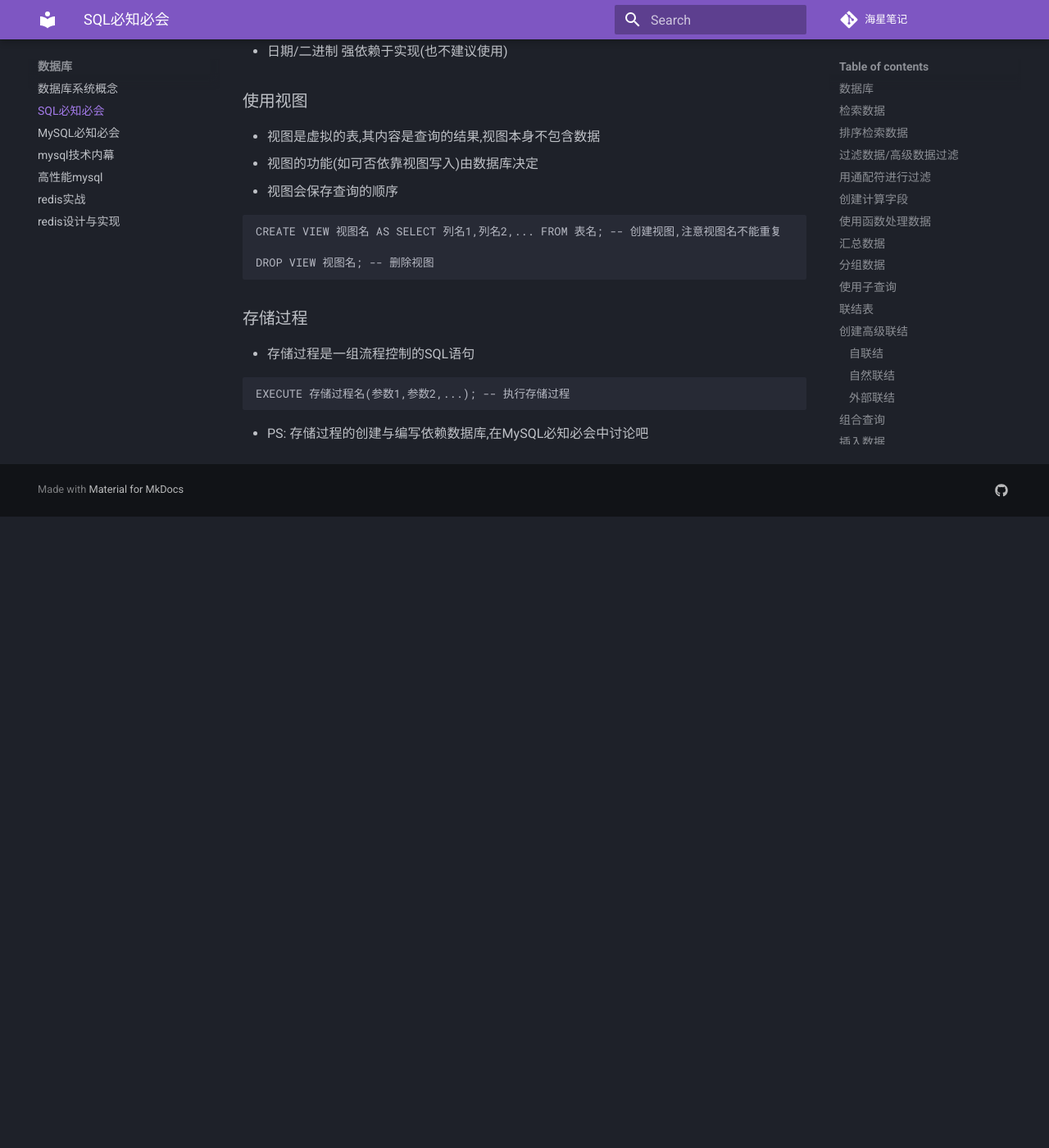
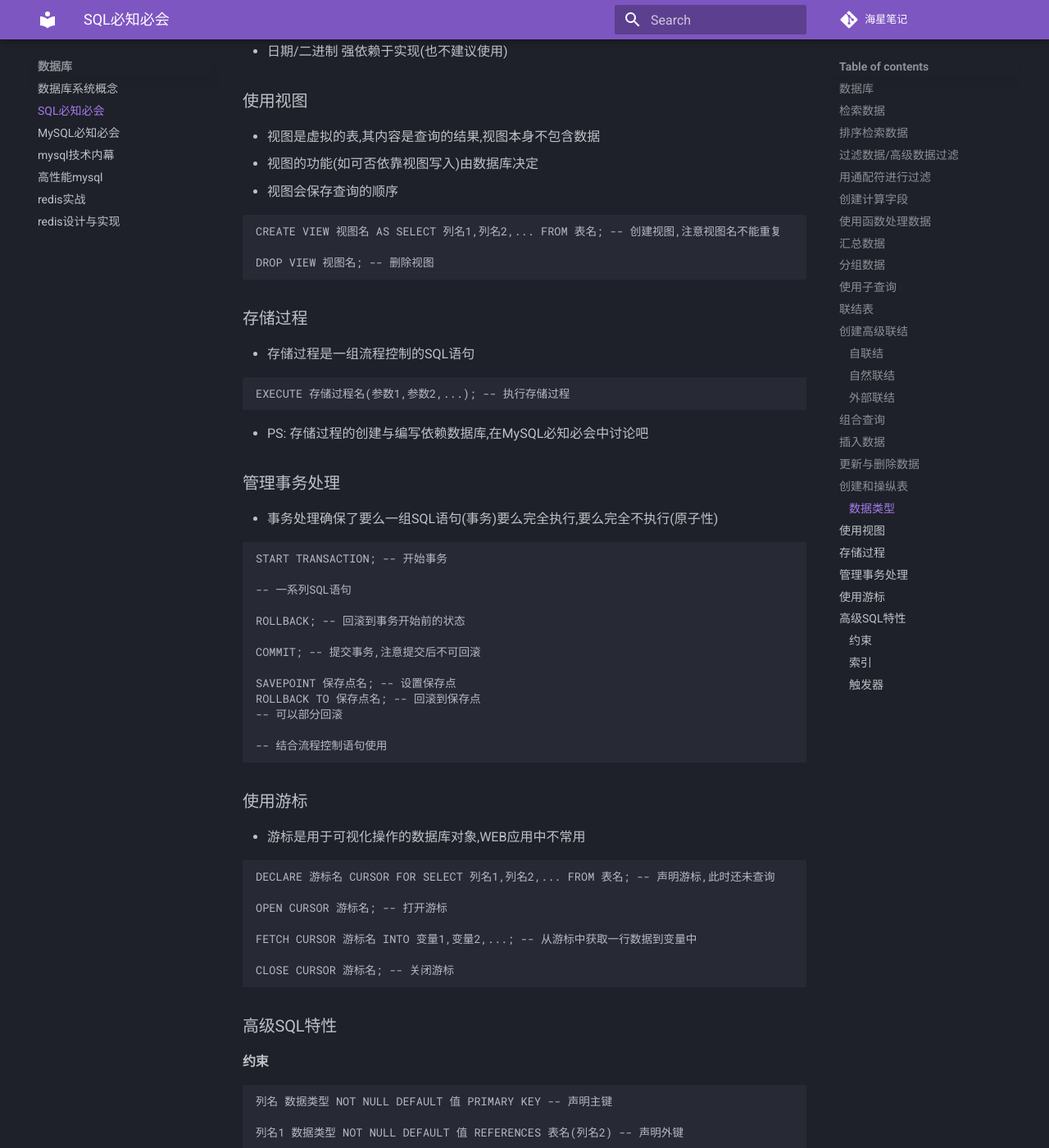
Before and after one commit to hxaxd/hxlog, an MkDocs documentation site: the page built from docs/进阶/数据库/SQL必知必会.md, in a window 1280 px wide and 1400 px high, scrolled down 5488 px. Shown: the whole window at 82% size. Built offline with MkDocs 1.6.1 and Material for MkDocs 9.7.7, drawn with Linux system fonts in a browser that asks for light colours; comment, search, counter and statistics services are not loaded; before the commit the page ends 6118 px from its top, so only the background shows below that; some of the changed text lies outside the part shown.

Commit message:
happy new chinese year

````diff
--- a/docs/进阶/数据库/SQL必知必会.md
+++ b/docs/进阶/数据库/SQL必知必会.md
@@ -260,3 +260,65 @@ EXECUTE 存储过程名(参数1,参数2,...); -- 执行存储过程
 ```
 
 - PS: 存储过程的创建与编写依赖数据库,在MySQL必知必会中讨论吧
+
+### 管理事务处理
+
+- 事务处理确保了要么一组SQL语句(事务)要么完全执行,要么完全不执行(原子性)
+
+```sql
+START TRANSACTION; -- 开始事务
+
+-- 一系列SQL语句
+
+ROLLBACK; -- 回滚到事务开始前的状态
+
+COMMIT; -- 提交事务,注意提交后不可回滚
+
+SAVEPOINT 保存点名; -- 设置保存点
+ROLLBACK TO 保存点名; -- 回滚到保存点
+-- 可以部分回滚
+
+-- 结合流程控制语句使用
+```
+
+### 使用游标
+
+- 游标是用于可视化操作的数据库对象,WEB应用中不常用
+
+```sql
+DECLARE 游标名 CURSOR FOR SELECT 列名1,列名2,... FROM 表名; -- 声明游标,此时还未查询
+
+OPEN CURSOR 游标名; -- 打开游标
+
+FETCH CURSOR 游标名 INTO 变量1,变量2,...; -- 从游标中获取一行数据到变量中
+
+CLOSE CURSOR 游标名; -- 关闭游标
+```
+
+### 高级SQL特性
+
+#### 约束
+
+```sql
+列名 数据类型 NOT NULL DEFAULT 值 PRIMARY KEY -- 声明主键
+
+列名1 数据类型 NOT NULL DEFAULT 值 REFERENCES 表名(列名2) -- 声明外键
+
+列名 数据类型 NOT NULL DEFAULT 值 UNIQUE -- 声明唯一键(不可作外键)
+
+列名 数据类型 NOT NULL DEFAULT 值 CHECK(真值表达式) -- 检查约束
+
+ALTER TABLE 表名 ADD CONSTRAINT 约束; -- 添加约束
+```
+
+#### 索引
+
+- 索引是对表以其中一列值进行排序的缓存(便于快速查找)
+
+```sql
+CREATE INDEX 索引名 ON 表名(列名); -- 创建索引
+```
+
+#### 触发器
+
+- 触发器是特殊的存储过程,当它依托的表发生特定操作(插入/更新)时,会自动执行
--- a/mkdocs.yml
+++ b/mkdocs.yml
@@ -8,6 +8,7 @@ nav:
     - 编译原理: 计算机基础/理论基础/龙.md
     - 计算机程序的构造和解释: 计算机基础/理论基础/SICP.md
   - 工具:
+    - 常用快捷键:  计算机基础/工具/快捷键.md
     - Markdown: 计算机基础/工具/markdown.md
     - 基本图形开发环境配置:  计算机基础/工具/基础环境.md
     - vscode与jetbrains使用:  计算机基础/工具/vscode.md
@@ -104,6 +105,8 @@ nav:
     - golang: 进阶/golang/golang.md
     - Haskell: 进阶/Haskell/Haskell.md
     - Lua: 进阶/lua/lua.md
+    - Zig: 进阶/Zig/Zig.md
+    - Nim: 进阶/Nim/Nim.md
   - 分布式:
     - 分布式系统: 进阶/分布式/分布式系统.md
     - 数据密集型应用系统设计: 进阶/分布式/数据密集型应用系统设计.md
````
Also changed, not shown: docs/计算机基础/工具/快捷键.md (added, +134 -0 lines), docs/进阶/数据库/Mysql必知必会.md (+32 -0 lines), docs/进阶/Nim/Nim.md (added), 1 other file.
